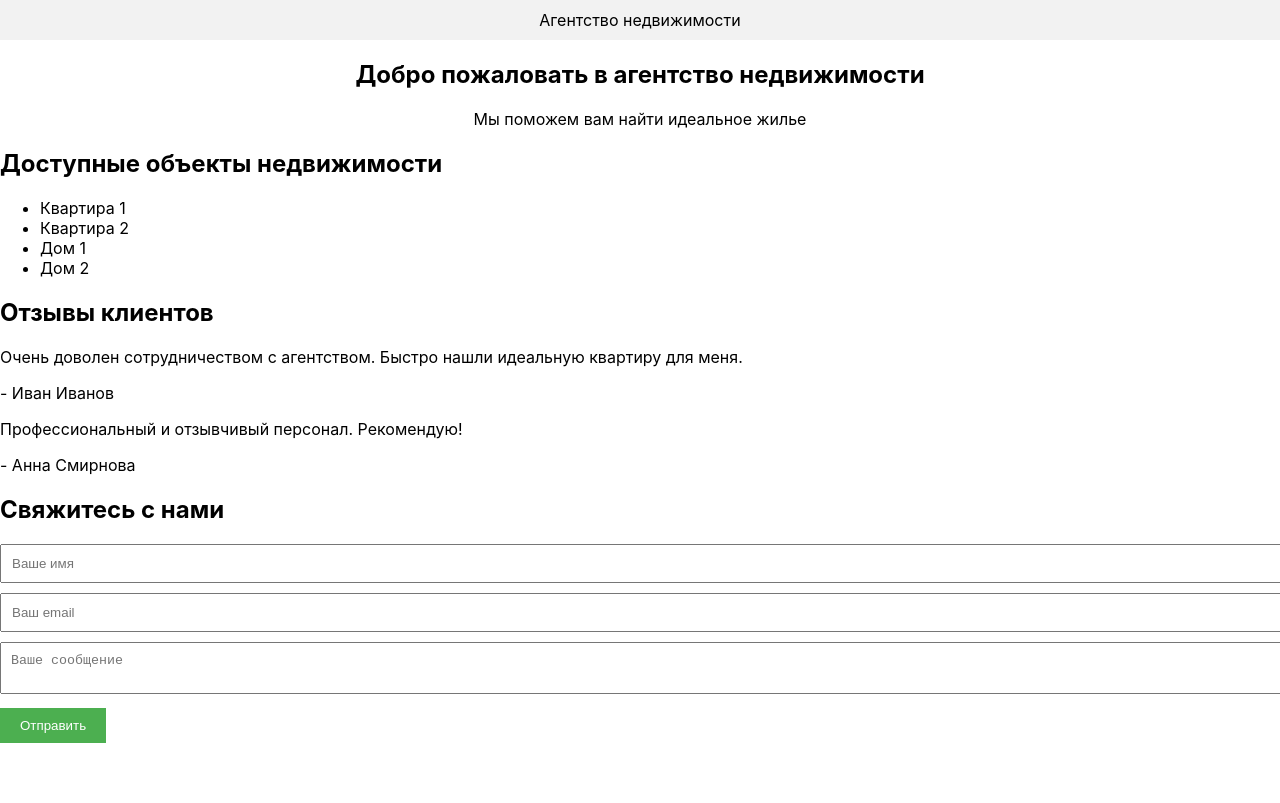
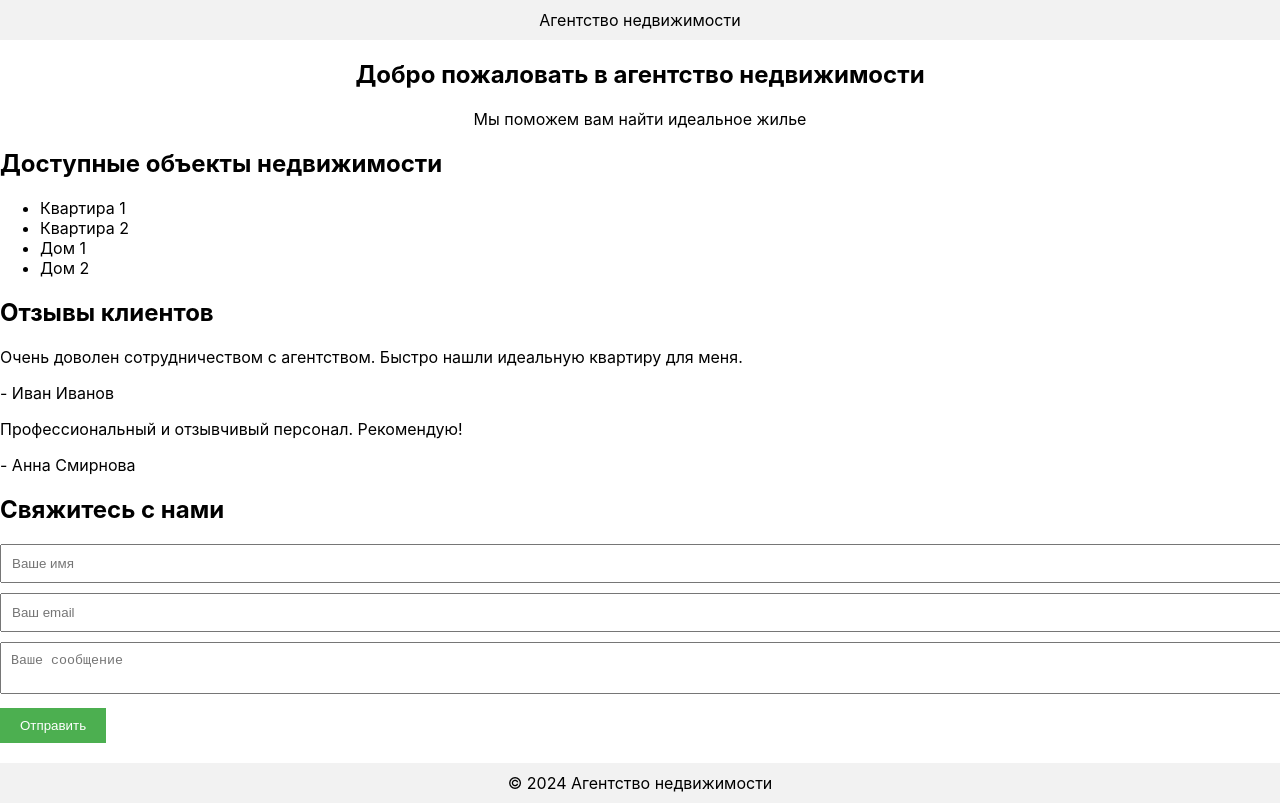
Before and after one commit to spiraspira/reactlab4, a React (Create React App) app: page / in a window 1280 px wide. Shown: the top 803 px of the page. Built offline with nearby package versions, Linux system fonts and the light colour scheme.

Commit message:
Add Footer Component

```diff
--- a/src/App.js
+++ b/src/App.js
@@ -4,6 +4,7 @@
 import GreetingsSection from "./components/GreetingsSection";
 import Testimonials from "./components/Testimonials";
 import ContactForm from "./components/ContactForm";
+import Footer from "./components/Footer";
 
 function App() {
     const myProperties = ["Квартира 1", "Квартира 2", "Дом 1", "Дом 2"];
@@ -25,6 +26,7 @@
         <PropertyList properties={myProperties} />
         <Testimonials testimonials={testimonials} />
         <ContactForm />
+        <Footer />
     </div>
   );
 }
--- /dev/null
+++ b/src/components/Footer.jsx
@@ -0,0 +1,9 @@
+import React, { Component } from "react";
+
+  class Footer extends Component {
+    render() {
+      return <footer>© 2024 Агентство недвижимости</footer>;
+    }
+  }
+
+export default Footer;
```
